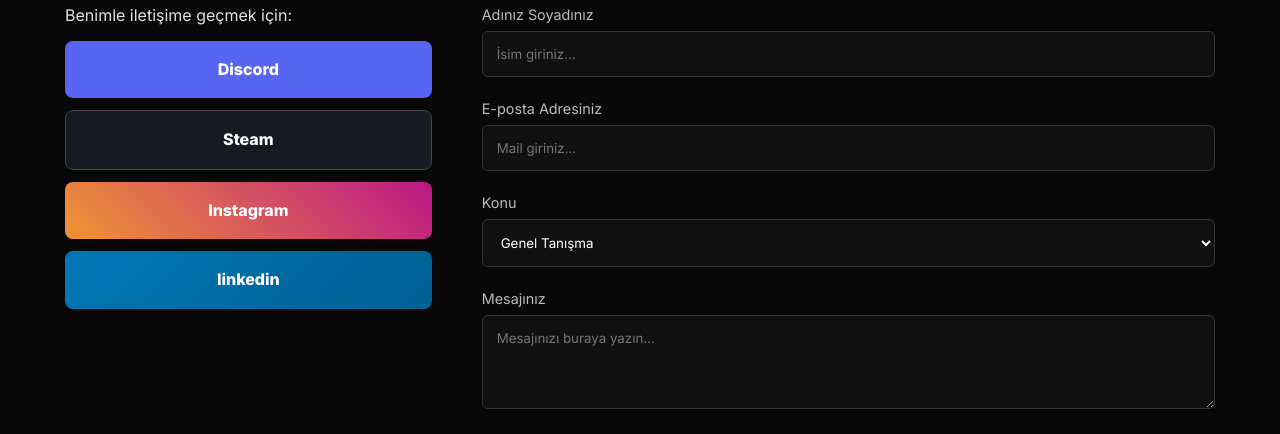
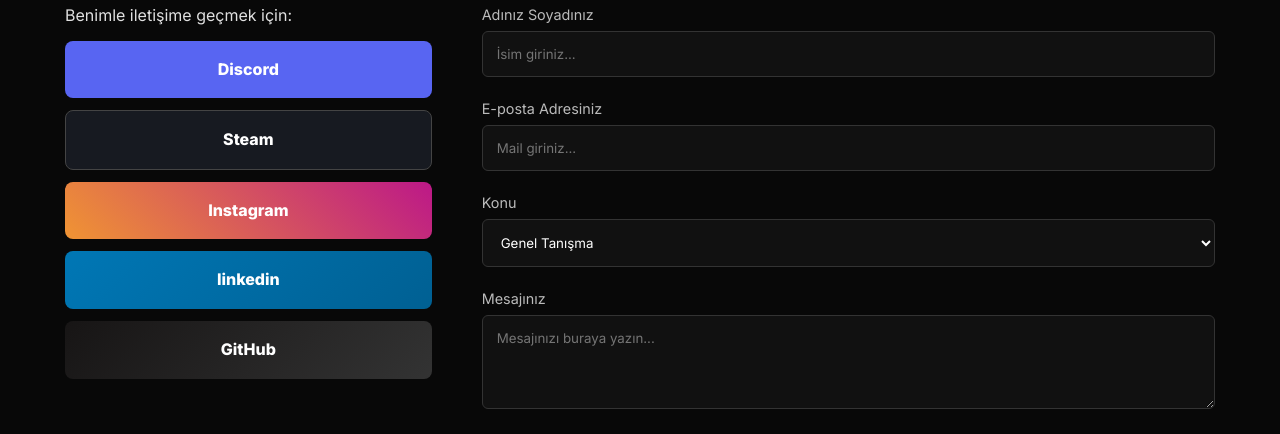
Before and after one commit to HaKING06/halitguns06, a plain HTML site: page index.html in a window 1280 px wide. Shown: the part 3369-3803 px from the top of the page. Drawn offline with nearby package versions, Linux system fonts and the light colour scheme.

Commit message:
halitguns06

```diff
--- a/index.html
+++ b/index.html
@@ -184,6 +184,7 @@
                         <a href="https://steamcommunity.com/profiles/76561199760755154/" target="_blank" class="social-btn steam">Steam</a>
                         <a href="https://www.instagram.com/halitguns/" target="_blank" class="social-btn instagram">Instagram</a>
                         <a href="https://www.linkedin.com/in/halitg%C3%BCne%C5%9F06/" target="_blank" class="social-btn linkedin">linkedin</a>
+                        <a href="https://github.com/HaKING06" target="_blank" class="social-btn github">GitHub</a>
                     </div>
 
                     <div class="form-side">
--- a/style.css
+++ b/style.css
@@ -174,6 +174,7 @@
 .steam { background: #171a21; border: 1px solid #444; }
 .instagram { background: linear-gradient(45deg, #f09433, #bc1888); }
 .linkedin { background: linear-gradient(135deg, #0077B5, #006093); }
+.github { background: linear-gradient(135deg, #171515, #333); }
 .social-btn:hover { opacity: 0.9; transform: translateX(5px); }
 
 /* FORM */
```
